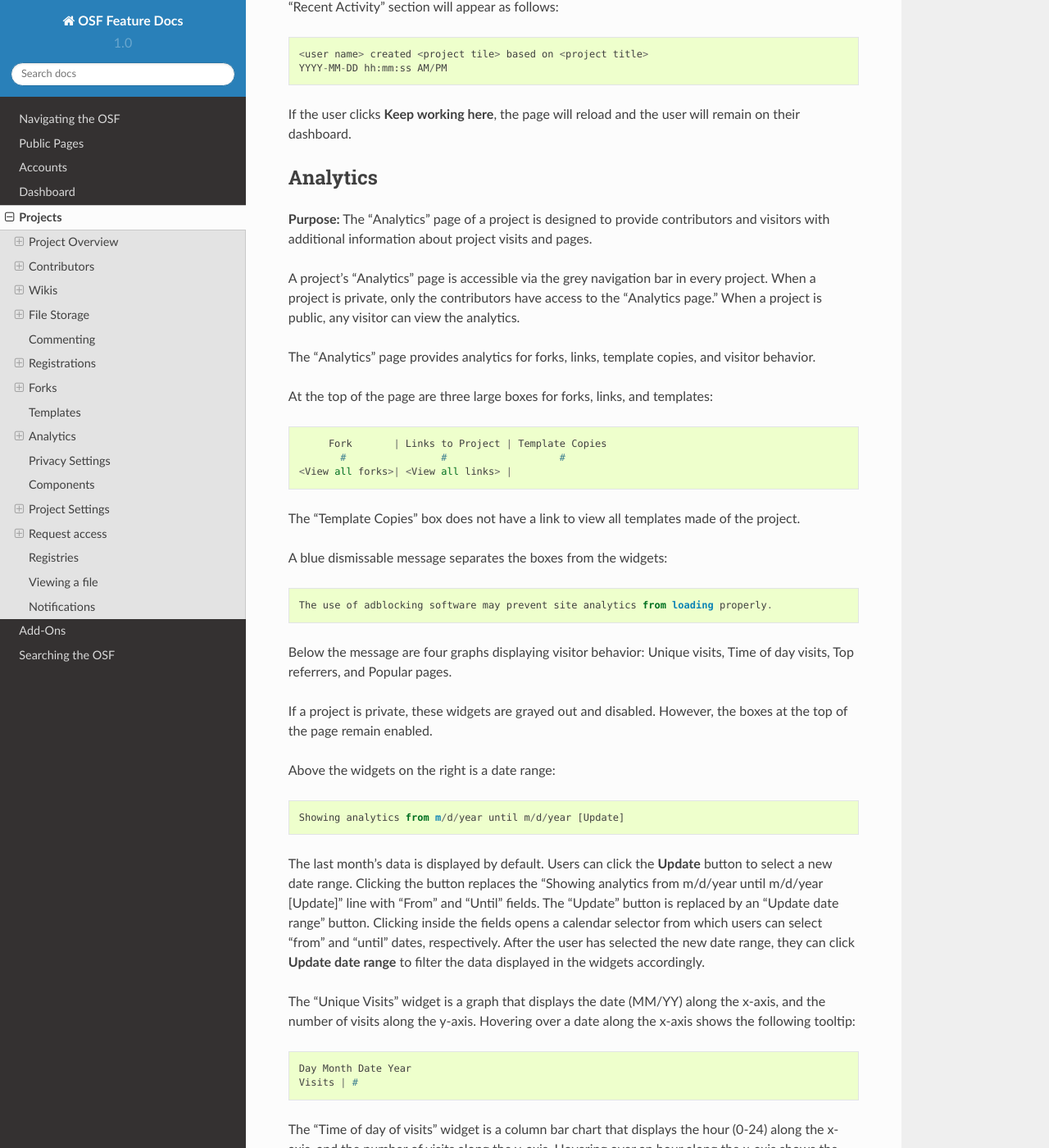
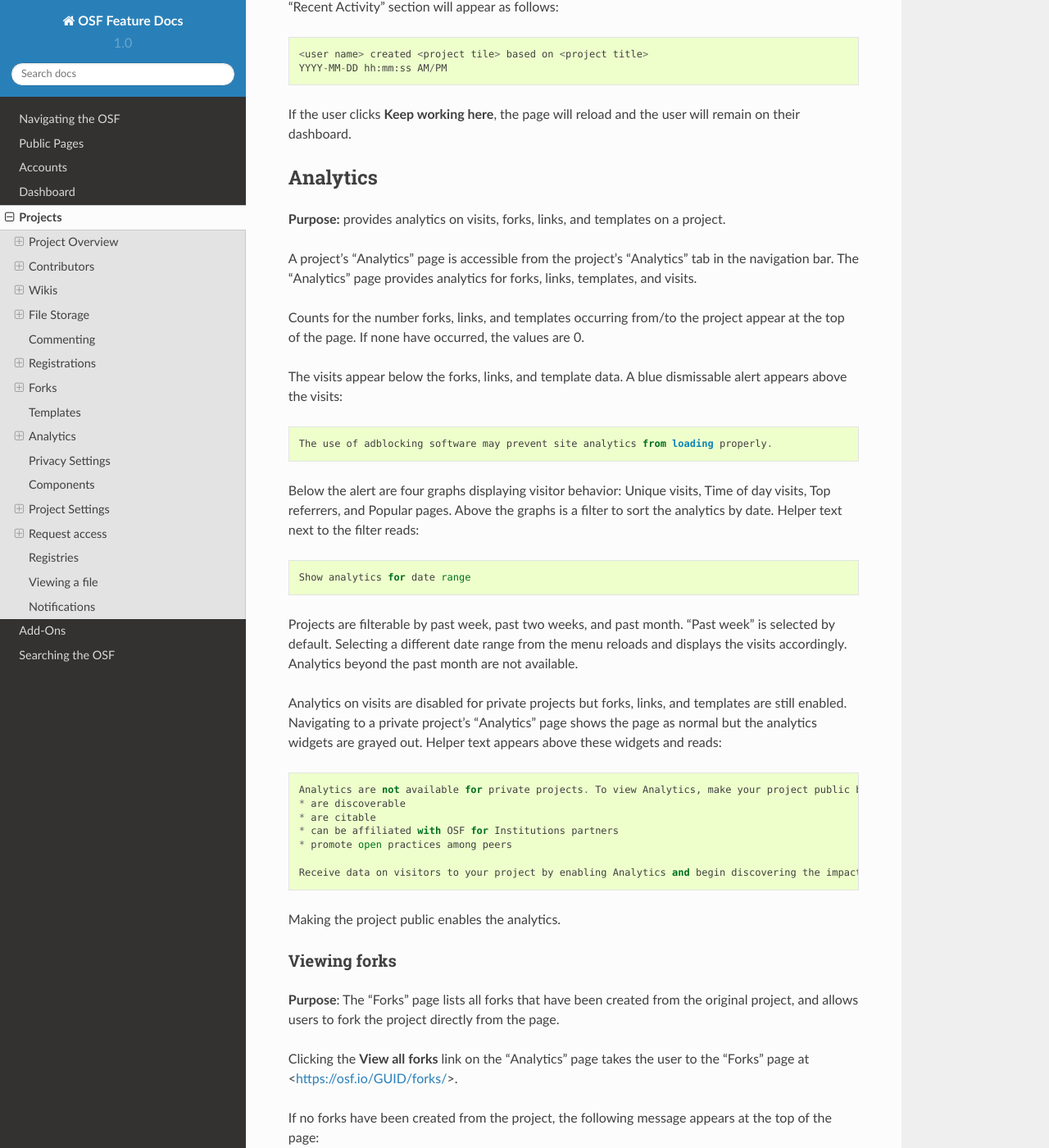
Before and after one commit to CenterForOpenScience/OSFDocs, a Sphinx documentation site: the page built from docs/projects/projects_index.rst, in a window 1280 px wide and 1400 px high, scrolled down 63744 px. Shown: the whole window at 82% size. Built offline with Sphinx 7.4.7 and the Read the Docs theme 2.0.0, drawn with Linux system fonts in a browser that asks for light colours; some of the changed text lies outside the part shown.

Commit message:
Updated emberized analytics page

```diff
--- a/docs/projects/include/analytics.rst
+++ b/docs/projects/include/analytics.rst
@@ -2,62 +2,33 @@
 
 Analytics
 *********
+**Purpose:** provides analytics on visits, forks, links, and templates on a project.
 
-**Purpose:** The "Analytics" page of a project is designed to provide contributors and visitors with additional information about project visits and pages.
+A project's "Analytics" page is accessible from the project's "Analytics" tab in the navigation bar. The "Analytics" page provides analytics for forks, links, templates, and visits.
 
-A project's "Analytics" page is accessible via the grey navigation bar in every project. When a project is private, only the contributors
-have access to the "Analytics page." When a project is public, any visitor can view the analytics.
+Counts for the number forks, links, and templates occurring from/to the project appear at the top of the page. If none have occurred, the values are 0.
 
-The "Analytics" page provides analytics for forks, links, template copies, and visitor behavior.
-
-At the top of the page are three large boxes for forks, links, and templates::
-
-       Fork       | Links to Project | Template Copies
-         #                #                   #
-  <View all forks>| <View all links> |
-
-The "Template Copies" box does not have a link to view all templates made of the project.
-
-A blue dismissable message separates the boxes from the widgets::
+The visits appear below the forks, links, and template data. A blue dismissable alert appears above the visits::
 
     The use of adblocking software may prevent site analytics from loading properly.
 
-Below the message are four graphs displaying visitor behavior: Unique visits, Time of day visits, Top referrers, and Popular pages.
+Below the alert are four graphs displaying visitor behavior: Unique visits, Time of day visits, Top referrers, and Popular pages. Above the graphs is a filter to sort the analytics by date. Helper text next to the filter reads::
 
-If a project is private, these widgets are grayed out and disabled. However, the boxes at the top of the page
-remain enabled.
+    Show analytics for date range
 
-Above the widgets on the right is a date range::
+Projects are filterable by past week, past two weeks, and past month. "Past week" is selected by default. Selecting a different date range from the menu reloads and displays the visits accordingly. Analytics beyond the past month are not available.
 
-    Showing analytics from m/d/year until m/d/year [Update]
+Analytics on visits are disabled for private projects but forks, links, and templates are still enabled. Navigating to a private project's "Analytics" page shows the page as normal but the analytics widgets are grayed out. Helper text appears above these widgets and reads::
 
-The last month's data is displayed by default. Users can click the **Update** button to select a new date range. Clicking the button replaces
-the "Showing analytics from m/d/year until m/d/year [Update]" line with "From" and "Until" fields. The "Update" button is replaced by an
-"Update date range" button. Clicking inside the fields opens a calendar selector from which users can select "from" and "until" dates, respectively.
-After the user has selected the new date range, they can click **Update date range** to filter the data displayed in the widgets accordingly.
+    Analytics are not available for private projects. To view Analytics, make your project public by selecting Make Public from the project overview page. Public projects:
+    * are discoverable
+    * are citable
+    * can be affiliated with OSF for Institutions partners
+    * promote open practices among peers
 
-The "Unique Visits" widget is a graph that displays the date (MM/YY) along the x-axis, and the number of visits along the y-axis.
-Hovering over a date along the x-axis shows the following tooltip::
+    Receive data on visitors to your project by enabling Analytics and begin discovering the impact of your work.
 
-    Day Month Date Year
-    Visits | #
-
-The "Time of day of visits" widget is a column bar chart that displays the hour (0-24) along the x-axis, and the number of visits along the y-axis.
-Hovering over an hour along the x-axis shows the following tooltip::
-
-    Hour
-    Visits | #
-
-The "Top Referrers" widget is a pie chart that displays the top referrers to the project. A legend in the top right lists the color code next to its corresponding
-means of referral. Hovering over a section of the pie chart shows the following tooltip::
-
-    <referrer> | #
-
-The "Popular pages" widget is a horizontal bar chart that displays the number of visits along the x-axis, and the popular project pages along the y-axis.
-Hovering over a popular page along the y-axis shows the following tooltip::
-
-    <page or filename>
-    Visits | #
+Making the project public enables the analytics.
 
 .. _analytics_forks:
 
```
